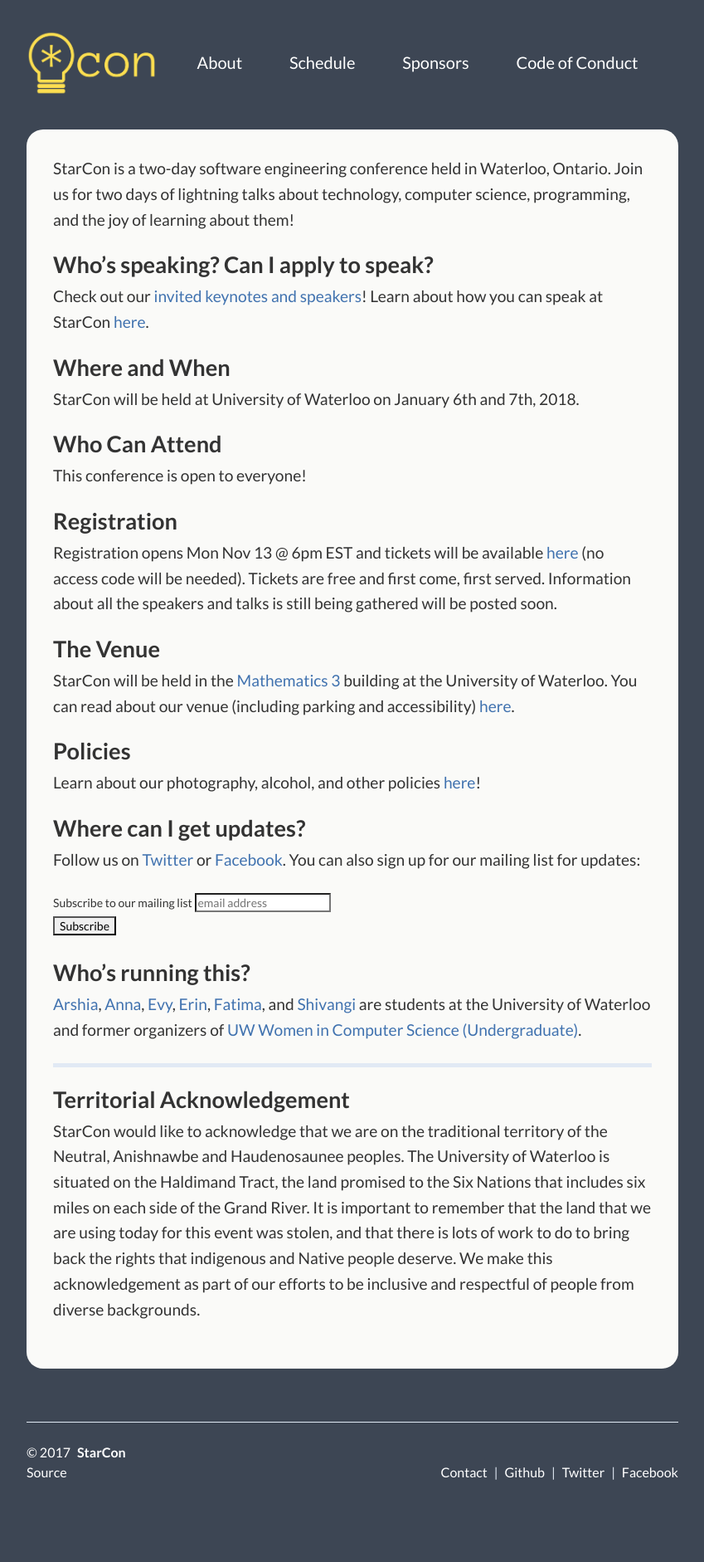
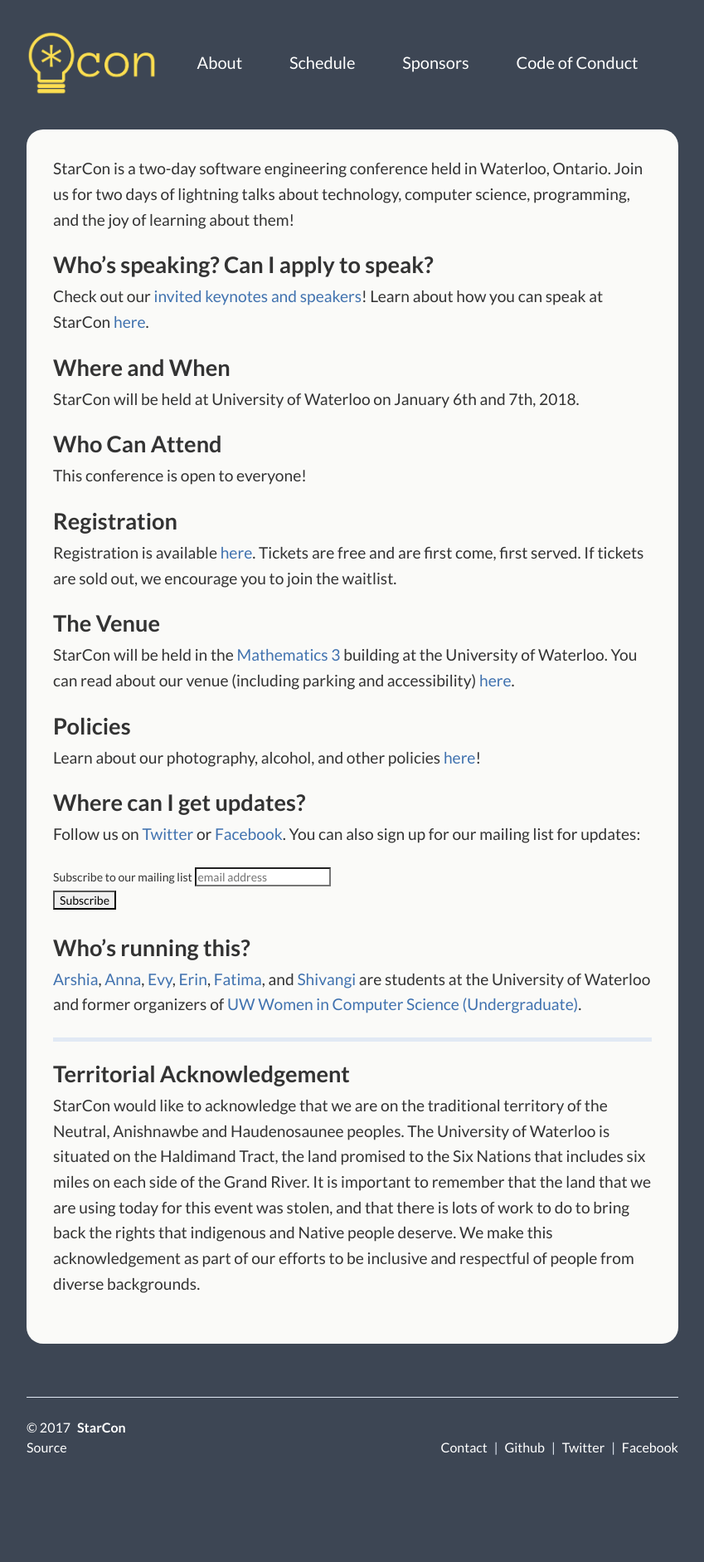
Before and after one commit to StarConKW/starconkw.github.io, a Jekyll site: the page built from index.md, in a window 1280 px wide. Shown: the whole page at 83% size, without its empty margins (215-1064 px from the left). Built offline with Jekyll 4.4.1, drawn with Linux system fonts in a browser that asks for light colours; comment, search, counter and statistics services are not loaded; after the commit the page ends 1852 px from its top, so only the background shows below that.

Commit message:
update registration blurb (#83)

```diff
--- a/index.md
+++ b/index.md
@@ -19,7 +19,7 @@ This conference is open to everyone!
 
 ## Registration
 
-Registration opens Mon Nov 13 @ 6pm EST and tickets will be available [here](https://www.eventbrite.ca/e/starcon-tickets-39599756939) (no access code will be needed). Tickets are free and first come, first served. Information about all the speakers and talks is still being gathered will be posted soon.
+Registration is available [here](https://www.eventbrite.ca/e/starcon-tickets-39599756939). Tickets are free and are first come, first served. If tickets are sold out, we encourage you to join the waitlist.
 
 ## The Venue
 
```
